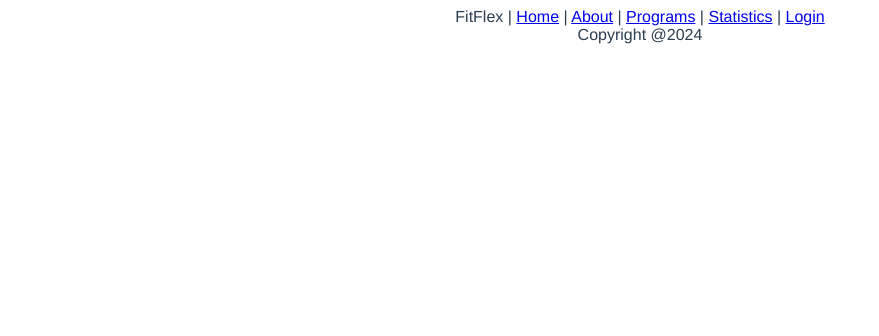
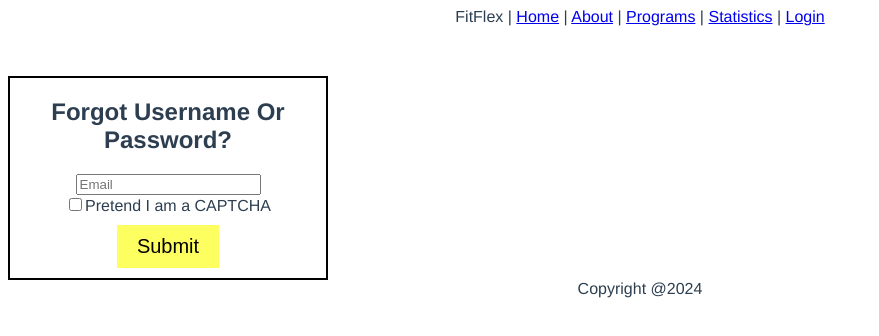
Before and after one commit to 3choz/Fitflex-Frontend, a Vue app in the folder fitflex-frontend/: page /forgot in a window 1280 px wide. Shown: the top 336 px of the page, without its empty margins (0-879 px from the left). Built offline with nearby package versions, Linux system fonts and the light colour scheme.

Commit message:
Created page to reset the username or password

```diff
--- a/fitflex-frontend/src/router/index.js
+++ b/fitflex-frontend/src/router/index.js
@@ -2,8 +2,9 @@ import { createRouter, createWebHistory } from 'vue-router'
 import LandingPage from '../views/LandingPage.vue'
 import Statistics from '../views/Statistics.vue'
 import Programs from '../views/Programs.vue'
-import LoginAndReg from '../views/Login.vue'
+import Login from '../views/Login.vue'
 import Register from '../views/Register.vue'
+import ForgotUserNamePassword from "../views/ForgotUserNamePassword.vue";
 
 
 const routes = [
@@ -33,13 +34,18 @@ const routes = [
   {
     path: '/login',
     name: 'login',
-    component: LoginAndReg
+    component: Login
   },
   {
     path: '/register',
     name: 'register',
     component: Register
   },
+  {
+    path: '/forgot',
+    name: 'forgot',
+    component: ForgotUserNamePassword
+  }
 ]
 
 const router = createRouter({
--- /dev/null
+++ b/fitflex-frontend/src/views/ForgotUserNamePassword.vue
@@ -0,0 +1,19 @@
+<template>
+    <div class="forgot user-auth-input-box">
+      <h2>Forgot Username Or Password?</h2>
+      <input type="text" placeholder="Email">
+
+      <div>
+        <input type="checkbox" id="captcha">
+        <label for="captcha">Pretend I am a CAPTCHA</label>
+      </div>
+
+      <button class="button-link">Submit</button>
+    </div>
+</template>
+
+<script>
+export default {
+  name: 'ForgotUserNamePassword'
+}
+</script>
--- a/fitflex-frontend/src/views/Login.vue
+++ b/fitflex-frontend/src/views/Login.vue
@@ -11,21 +11,19 @@
 
       <div>
         <label for="remember">Remember me</label>
-      <input type="checkbox" id="remember" name="remember">
+        <input type="checkbox" id="remember" name="remember">
       </div>
 
-      <p>I forgot my Username or Password</p>
+      <router-link to="/forgot">I Forgot Username or Password</router-link>
       <button class="button-link">Log In</button>
     </div>
   </div>
 </template>
 
 <script>
+import router from '@/router';
+
   export default {
     name: 'Login'
   }
 </script>
-
-<style>
-
-</style>
--- a/fitflex-frontend/src/views/Register.vue
+++ b/fitflex-frontend/src/views/Register.vue
@@ -26,6 +26,10 @@
             <input type="text" placeholder="Password">
             <input type="text" placeholder="Confirm Password">
 
+            <div>
+                <input type="checkbox" id="captcha">
+                <label for="captcha">Pretend I am a CAPTCHA</label>
+            </div>
             <button class="button-link">Sign Up</button>
         </div>
     </div>
```
